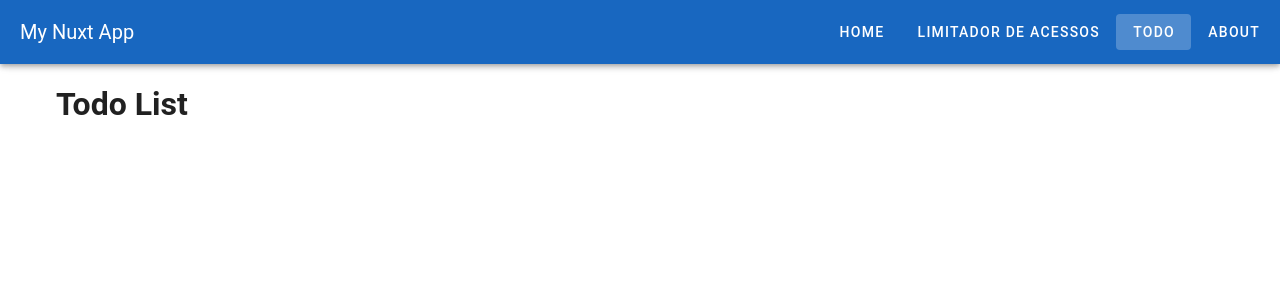
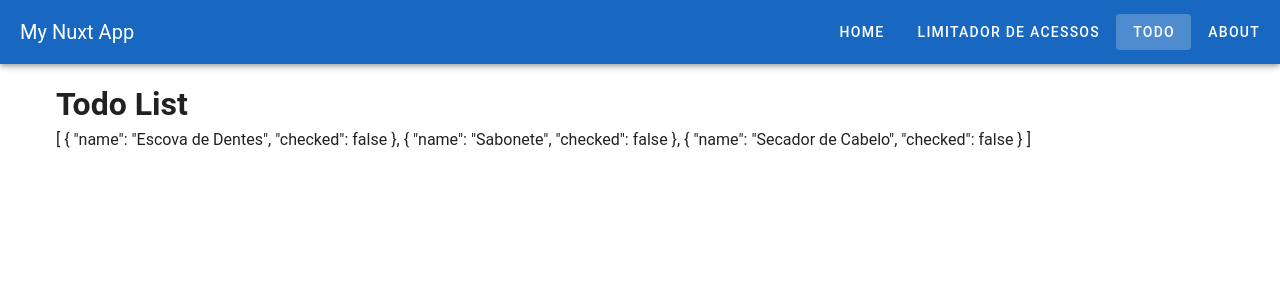
Before and after one commit to betogroo/nuxt-base, a Nuxt app: page /todo in a window 1280 px wide. Shown: the top 300 px of the page. Built offline with nearby package versions, Linux system fonts and the light colour scheme.

Commit message:
feat: create useTodo with ref list

```diff
--- /dev/null
+++ b/app/composables/useTodo.ts
@@ -0,0 +1,19 @@
+const useTodo = () => {
+  const list = ref([
+    {
+      name: 'Escova de Dentes',
+      checked: false,
+    },
+    {
+      name: 'Sabonete',
+      checked: false,
+    },
+    {
+      name: 'Secador de Cabelo',
+      checked: false,
+    },
+  ])
+  return { list }
+}
+
+export default useTodo
--- a/app/pages/todo.vue
+++ b/app/pages/todo.vue
@@ -1,3 +1,7 @@
+<script setup lang="ts">
+  const { list } = useTodo()
+</script>
 <template>
   <h1>Todo List</h1>
+  <div>{{ list }}</div>
 </template>
```
